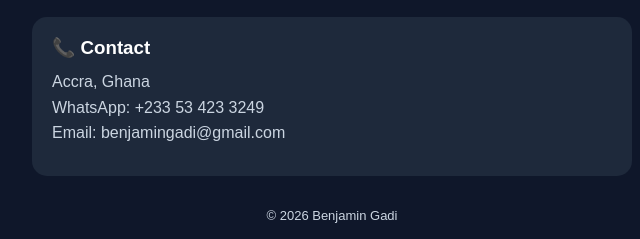
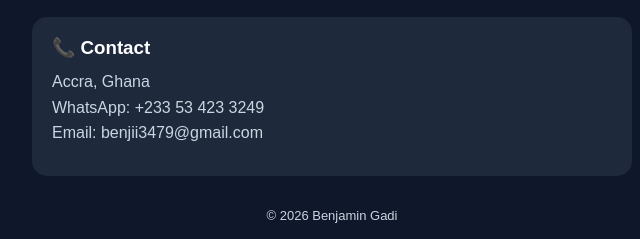
Before and after one commit to Benjamin-Gadi/my-portfolio, a plain HTML site: page index.html in a window 1280 px wide. Shown: the part 515-754 px from the top of the page, 308-948 px from the left. Drawn offline with Linux system fonts and the light colour scheme.

Commit message:
Update index.html

```diff
--- a/index.html
+++ b/index.html
@@ -23,7 +23,7 @@ p{color:#cbd5e1;line-height:1.6;max-width:600px;margin:10px auto}
 <a class="btn" style="background:white" href="mailto:benjamingadi@gmail.com">Email Me</a>
 <div class="card"><h3>💻 What I Do</h3><p>• Business Websites • Portfolio Websites • Landing Pages • Website Redesign</p></div>
 <div class="card"><h3>📁 My Projects</h3><p>• Business Website - Modern & Mobile Friendly<br>• Portfolio Website - Clean & Professional<br>• Landing Page - Built to Get Customers</p></div>
-<div class="card"><h3>📞 Contact</h3><p>Accra, Ghana<br>WhatsApp: +233 53 423 3249<br>Email: benjamingadi@gmail.com</p></div>
+<div class="card"><h3>📞 Contact</h3><p>Accra, Ghana<br>WhatsApp: +233 53 423 3249<br>Email: benjii3479@gmail.com</p></div>
 <p style="margin-top:30px;font-size:13px">© 2026 Benjamin Gadi</p>
 </body>
 </html>
```
